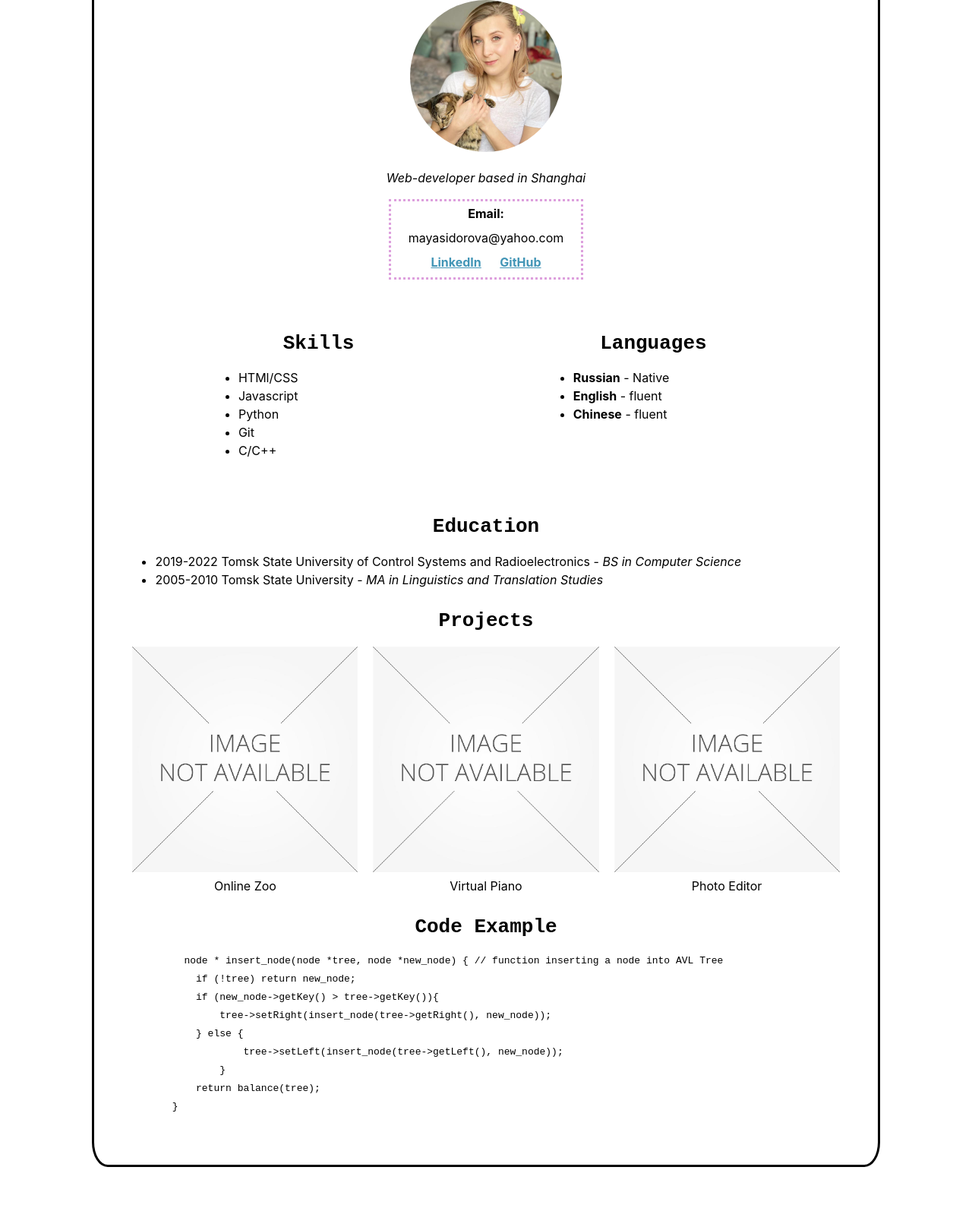
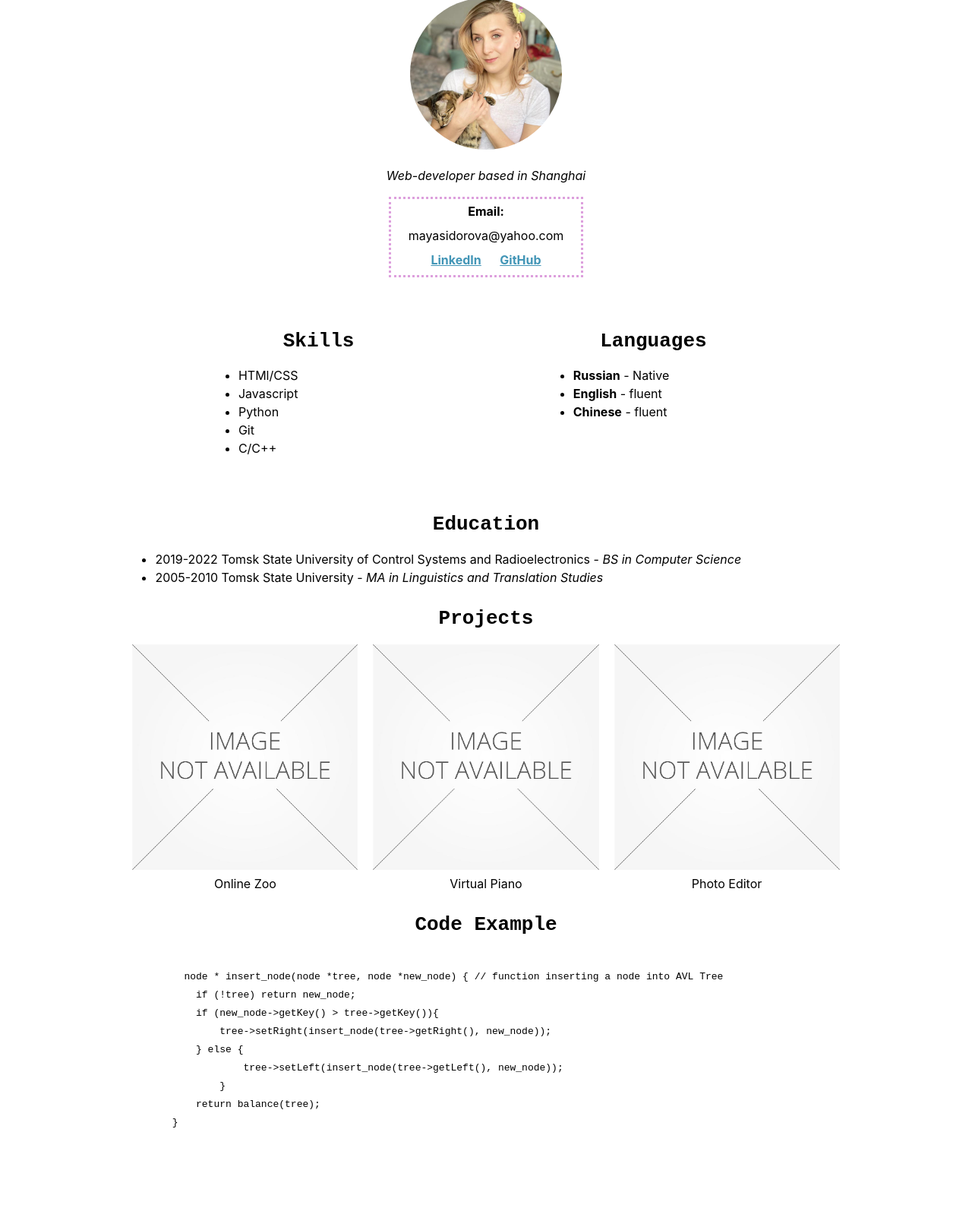
Before and after one commit to Mayumayumau/rsschool-cv, a plain HTML site: page index.html in a window 1280 px wide. Shown: the part 97-1683 px from the top of the page at 76% size. Before the commit the page ends 1641 px from the top, so only its background shows below. Drawn offline with Linux system fonts and the light colour scheme.

Commit message:
feat: change html layout

```diff
--- a/index.html
+++ b/index.html
@@ -10,7 +10,7 @@
   <body>
     <div id="main">
       <h1>Maya Sidorova</h1>
-      <img id="photo" src="photo.png" alt="A photo of a woman with a cat">
+      <img id="photo" src="photo.png" alt="A photo of a woman with a cat" />
       <p id="subtitle"><em>Web-developer based in Shanghai</em></p>
       <section id="contacts">
         <div id="email"><b>Email:</b> mayasidorova@yahoo.com</div>
@@ -20,10 +20,7 @@
           >
           <a id="github" href="https://github.com/Mayumayumau"
             ><strong>GitHub</strong>
-        </div>
-        <div>
-          </a
-          >
+          </a>
         </div>
       </section>
       <div id="skillset">
@@ -91,6 +88,7 @@
       <section id="code">
         <h2>Code Example</h2>
         <pre>
+          <code>
           node * insert_node(node *tree, node *new_node) { // function inserting a node into AVL Tree
             if (!tree) return new_node;
             if (new_node->getKey() > tree->getKey()){
@@ -100,6 +98,7 @@
                 }
             return balance(tree);
         }
+          </code>
         </pre>
       </section>
     </div>
--- a/style.css
+++ b/style.css
@@ -1,7 +1,6 @@
 #main {
   width: 80%;
   margin: auto;
-  border: solid;
   border-radius: 2%;
   text-align: center;
   font-family: -apple-system, BlinkMacSystemFont, "Segoe UI", Roboto, Oxygen,
```
Lines whose indentation alone changed are shown as unchanged.
